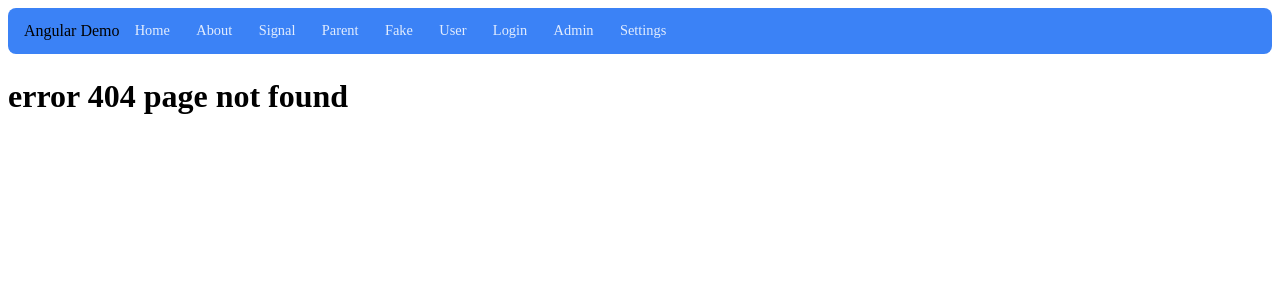
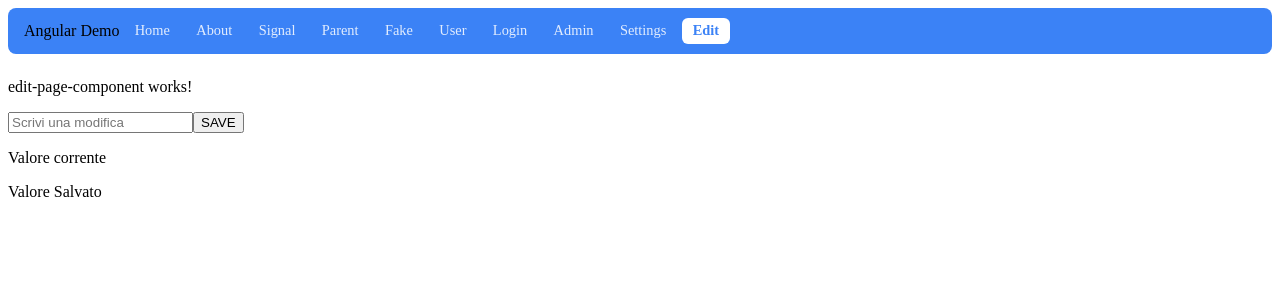
Before and after one commit to OreBoia/my-angular-app-giugno-2026, an Angular app: page /edit in a window 1280 px wide. Before the commit this address had no page. Shown: the top 300 px of the page. Built offline with nearby package versions, Linux system fonts and the light colour scheme.

Commit message:
Esempio canDeactivate Guard

```diff
--- a/src/app/app.html
+++ b/src/app/app.html
@@ -26,6 +26,7 @@
   <a routerLink="/login" routerLinkActive="active">Login</a>
   <a routerLink="/admin" routerLinkActive="active">Admin</a>
   <a routerLink="/settings" routerLinkActive="active">Settings</a>
+  <a routerLink="/edit" routerLinkActive="active">Edit</a>
 </nav>
 
 <router-outlet></router-outlet>
--- a/src/app/app.routes.ts
+++ b/src/app/app.routes.ts
@@ -10,6 +10,8 @@ import { AdminPageComponent } from './features/pages/admin-page-component/admin-
 import { authGuard } from './core/guards/auth-guard';
 import { adminGuard } from './core/guards/admin-guard';
 import { SettingsPageComponent } from './features/pages/settings-page-component/settings-page-component';
+import { EditPageComponent } from './features/pages/edit-page-component/edit-page-component';
+import { unsavedChangesGuard } from './core/guards/unsaved-changes-guard';
 
 export const routes: Routes = [
   {path: '', redirectTo: '/home', pathMatch: 'full'},
@@ -31,6 +33,8 @@ export const routes: Routes = [
     ]
   },
 
+  {path: "edit", component: EditPageComponent, canDeactivate: [unsavedChangesGuard]},
+
   {path: 'user/:id', component: UserProfileComponent},
 
   {path: '**', component: ErrorPageComponent }
--- /dev/null
+++ b/src/app/core/guards/unsaved-changes-guard.ts
@@ -0,0 +1,15 @@
+import { CanDeactivateFn } from '@angular/router';
+import { EditPageComponent } from '../../features/pages/edit-page-component/edit-page-component';
+
+export const unsavedChangesGuard: CanDeactivateFn<EditPageComponent> = (
+  component,
+  currentRoute,
+  currentState,
+  nextState,
+) => {
+  if(component.hasUnsavedChanges()){
+    return confirm("Hai modifiche da salvare, Vuoi davvero uscire?")
+  }
+
+  return true
+};
--- /dev/null
+++ b/src/app/features/pages/edit-page-component/edit-page-component.html
@@ -0,0 +1,11 @@
+<p>edit-page-component works!</p>
+<input
+type="text"
+[value]="currentValue()"
+(input)="onInput($event)"
+placeholder="Scrivi una modifica">
+
+<button type="button" (click)="save()">SAVE</button>
+
+<p>Valore corrente {{currentValue()}}</p>
+<p>Valore Salvato {{savedValue()}}</p>
--- /dev/null
+++ b/src/app/features/pages/edit-page-component/edit-page-component.ts
@@ -0,0 +1,27 @@
+import { Component, signal } from '@angular/core';
+
+@Component({
+  selector: 'app-edit-page-component',
+  imports: [],
+  templateUrl: './edit-page-component.html',
+  styleUrl: './edit-page-component.css',
+})
+export class EditPageComponent
+{
+  savedValue = signal<string>('')
+  currentValue = signal<string>('')
+
+  onInput(event: Event): void{
+    const target = event.target as HTMLInputElement
+    this.currentValue.set(target?.value ?? '')
+  }
+
+  save(): void{
+    this.savedValue.set(this.currentValue())
+  }
+
+  hasUnsavedChanges(): boolean
+  {
+    return this.savedValue() !== this.currentValue()
+  }
+}
```
Also changed, not shown: src/app/features/pages/edit-page-component/edit-page-component.css (added), 2 other files (tests, documents, lock files or other folders).
